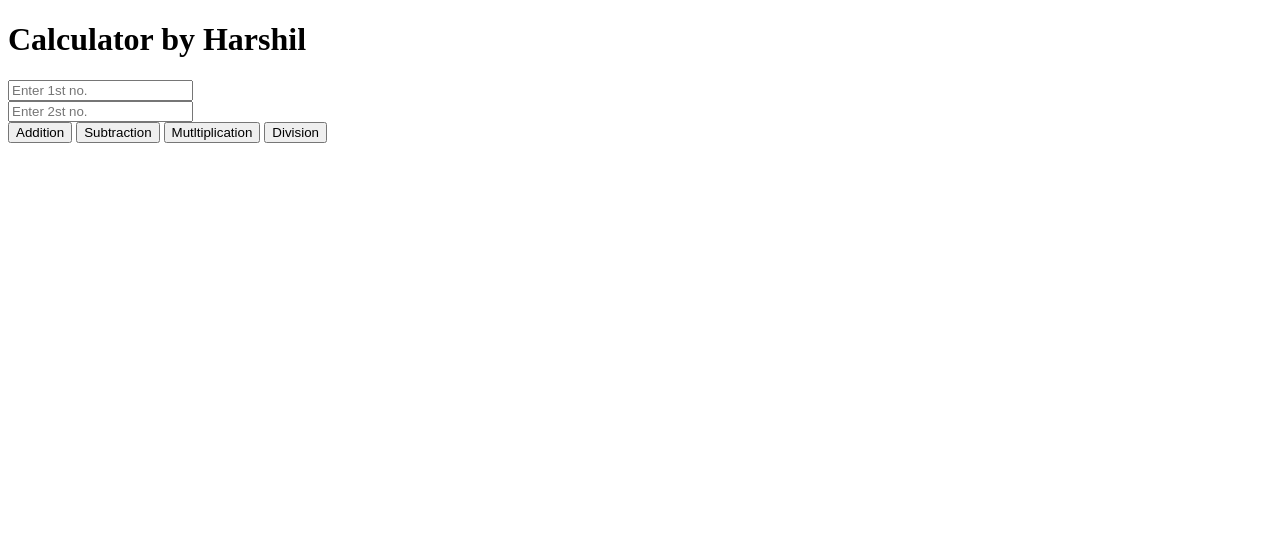
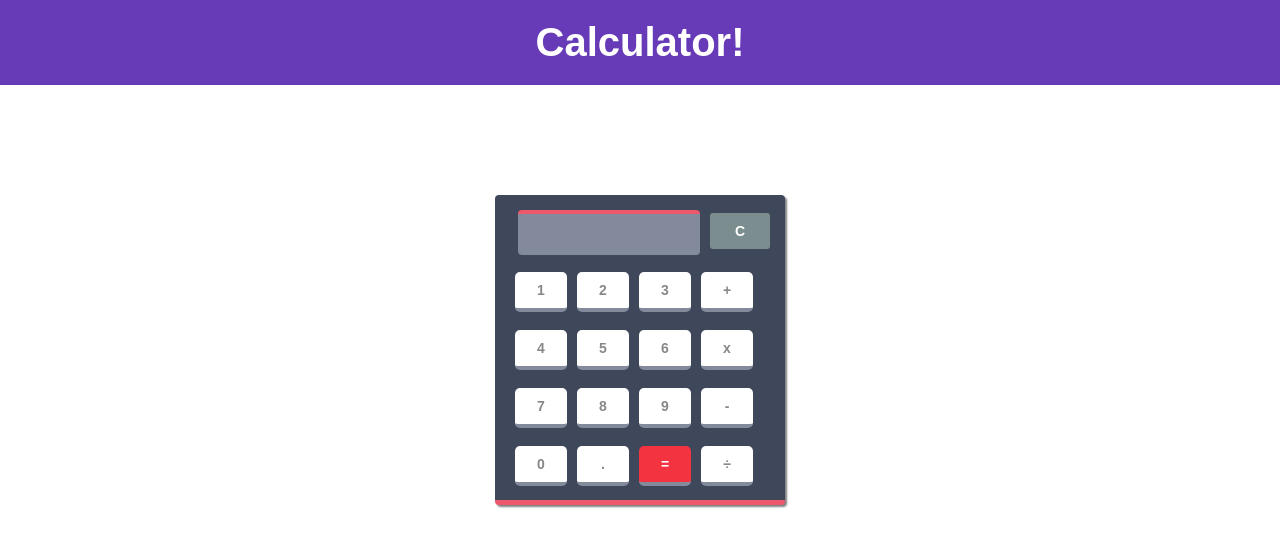
Before and after one commit to TurboCoder21/my_calculator, a plain HTML site: page index.html in a window 1280 px wide. Drawn offline with Linux system fonts and the light colour scheme.

Commit message:
Update index.html

```diff
--- a/index.html
+++ b/index.html
@@ -1,52 +1,193 @@
- <!DOCTYPE html>
+<!DOCTYPE html>
 <html lang="en">
 <head>
-    <script type="text/javascript">
+    <meta charset="UTF-8">
+    <meta name="viewport" content="width=device-width, initial-scale=1.0">
+    <title>Calculator</title>
+
+    <style>
+        html,body{
+	width:100%;
+	height:100%;
+	margin:0;
+	padding:0;
+	font-family: 'Noto Serif', serif;
+}
+*{box-sizing:border-box;font: bold 14px Arial, sans-serif;}
+
+h1{
+	font-size:40px;
+	text-align:center;
+	margin-bottom:110px;
+	background:#673AB7;
+	color:white;
+	margin-top:0;
+	padding:20px;
+
+}
+
+.main-div{
+	 width:290px;
+	 margin:0 auto;
+	 background:#3F475B;
+	 height:310px;
+	 box-shadow:2px 2px 2px gray;
+	 padding:15px;
+	 border-bottom:5px solid #ED586C;
+     border-radius:4px;
+position:relative;
+}
+
+.screen-div,.number-div{
+	  padding:0;
+	  margin:0;
+}
+
+.screen{
+	list-style:none;
+	color:white;
+	height:45px;
+	width:58px;
+  margin-left:8px;
+	border-radius:4px;
+	border-top:4px solid #828A9B;
+	text-align:center;
+	font-weight:bold;
+	font-family: 'Ubuntu', sans-serif;
+	margin-bottom:8px;
+  width:182px;
+	background:#828A9B;
+   border-top:4px solid #ED586C;
+  overflow:hidden;
+}
+
+.clear{
+    width:60px;
+	background:#7B8D8E;
+	padding:10px 17px;
+	position:absolute;
+	border-radius:3px;
+	left:215px;
+	top:18px;
+	color:white;
+	cursor:pointer;
+	text-align:center;
+}
+.screen{
+
+}
 
 
-        function add()
-        {
-            var a=parseFloat(document.getElementById("no1").value);
-            var b=parseFloat(document.getElementById("no2").value);
+.number-div li{
+	 list-style:none;
+	 float:left;
+     width:52px;
+    background:white;
+	margin:9px 5px;
+	padding:10px;
+	border-bottom:4px solid #828A9B;
+	border-radius:5px;
+	color:#888888;
+	text-align:center;
+	transition:.2s;
+	cursor:pointer;
+}
 
-            document.write("Addition= ",a+b);
-        }
-        function sub()
-        {
-            var a=parseFloat(document.getElementById("no1").value);
-            var b=parseFloat(document.getElementById("no2").value);
+.number-div li:hover{
+	background: #44B3C2;
+	border-bottom: 4px solid #336699;
+	color: white;
+}
 
-            document.write("Subtraction= ",a-b)
-        }
-        function mul()
-        {
-            var a=parseFloat(document.getElementById("no1").value);
-            var b=parseFloat(document.getElementById("no2").value);
+#equals{
+	background:#F43341;
+	color:white;
+}
 
-            document.write("Multiplication= ",a*b)
-        }
-        function div()
-        {
-            var a=parseFloat(document.getElementById("no1").value);
-            var b=parseFloat(document.getElementById("no2").value);
+#equals:hover{
+	background: #FE5E6A;
+	border-bottom: 4px solid #B3232E;
+	color: white;
+}
 
-            document.write("Division= ",a/b)
-        }
+    </style>
+
+    <script>
+    window.onload = function (){
+	var elements = document.getElementsByTagName("li");
+	var screen = document.querySelectorAll(' p')[0];
+	var clear =   document.getElementsByClassName('clear')[0];
+
+	for(var i=0;i<elements.length;i+=1){
+		  if(elements[i].innerHTML === '='){
+			    elements[i].addEventListener("click", calculate(i));
+		  }else{
+			   elements[i].addEventListener("click", addtocurrentvalue(i));
+		  }
+	}
 
 
+
+
+	function addtocurrentvalue (i){
+		return function(){
+			if (elements[i].innerHTML === "÷") {
+               screen.innerHTML  +=  "/ " ;
+      }else if(elements[i].innerHTML === "x"){
+			      screen.innerHTML += "*";
+		   } else{
+			   screen.innerHTML  += elements[i].innerHTML;
+		   }
+	  };
+   }
+
+
+
+   clear.onclick = function () {
+    screen.innerHTML = '';
+  };
+
+ function calculate(i) {
+    return function () {
+        screen.innerHTML = eval(screen.innerHTML);
+    };
+  }
+};
     </script>
 
-    <title>JavaScript Calculator</title>
+
+
 </head>
 <body>
-    <h1>Calculator by Harshil</h1>
-    <input  id="no1" placeholder="Enter 1st no.">
-    <br>
-    <input  id="no2" placeholder="Enter 2st no.">
-    <br>
-    <button onclick="add()" id="btn1">Addition</button>
-    <button onclick="sub()" id="btn2">Subtraction</button>
-    <button onclick="mul()" id="btn3">Mutltiplication</button>
-    <button onclick="div()" id="btn4">Division</button>
+    <h1>Calculator!</h1>
+		  <div class="main-div">
+
+
+				            <div class="screen" id="screen"><p></p></div>
+							<div class="clear" id="clear">C</div>
+
+
+				               <ul class="number-div">
+							             <li>1</li>
+										 <li>2</li>
+										 <li>3</li>
+									     <li>+</li>
+										 <li>4</li>
+										 <li>5</li>
+										 <li>6</li>
+									     <li>x</li>
+										 <li>7</li>
+										 <li>8</li>
+										 <li>9</li>
+									     <li>-</li>
+										 <li>0</li>
+										 <li>.</li>
+										 <li id="equals">=</li>
+									     <li>÷</li>
+
+
+							   </ul>
+
+		  </div>
 </body>
 </html>
```
